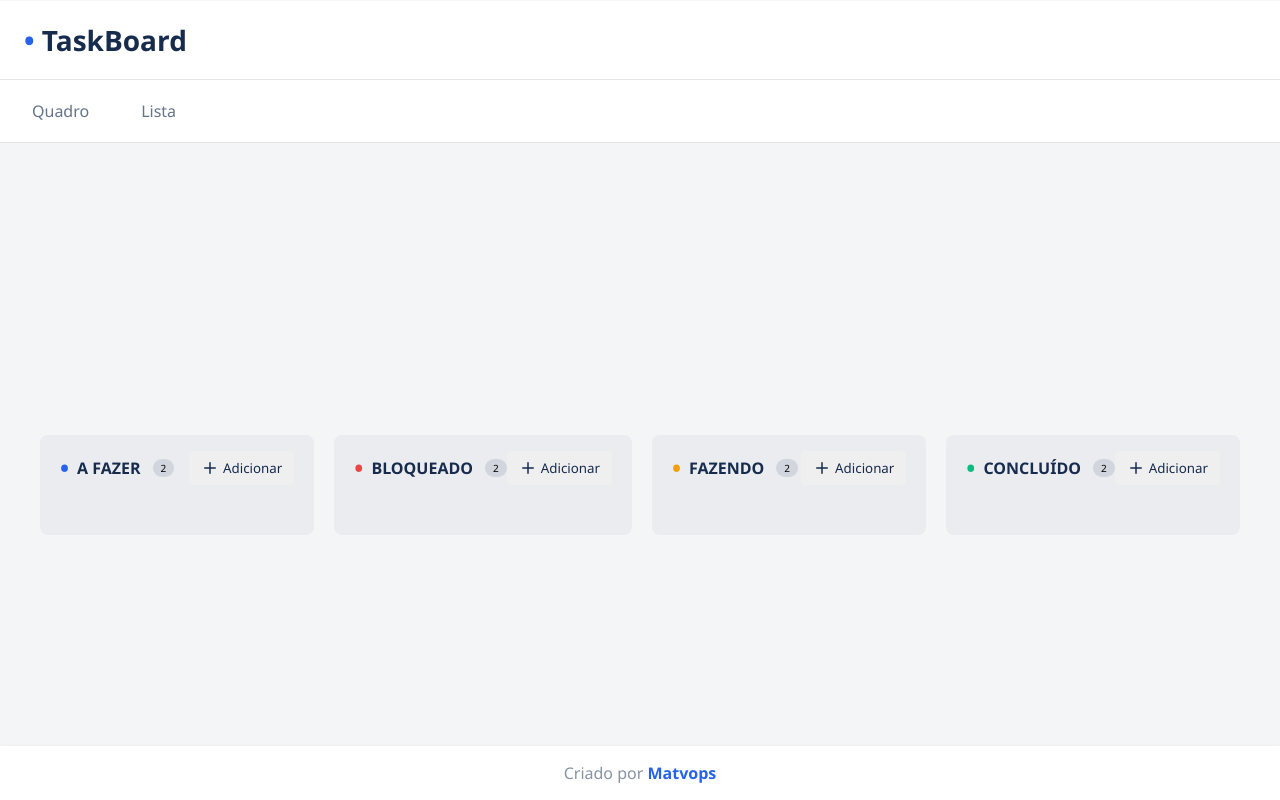
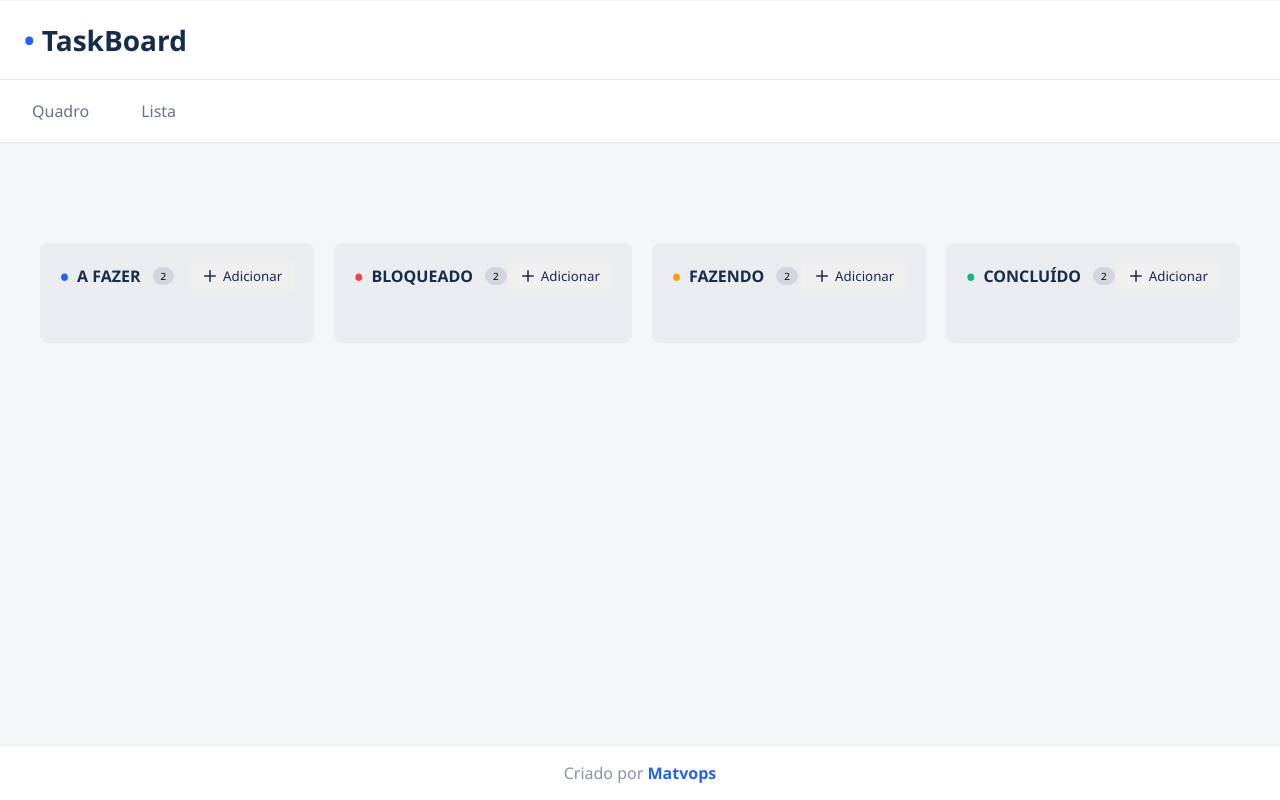
Before and after one commit to Matvops/simple-taskboard, a React (Vite) app: page / in a window 1280 px wide. Built offline with nearby package versions, Linux system fonts and the light colour scheme.

Commit message:
Feat: Corrige css

```diff
--- a/src/components/Footer/style.module.css
+++ b/src/components/Footer/style.module.css
@@ -3,6 +3,7 @@
     background-color: var(--background-color-secondary);
     padding: 1.6rem;
     box-shadow: 0 .2rem .4rem rgba(0, 0, 0, .2);
+    margin-top: auto;
 }
 
 .text {
--- a/src/templates/MainTemplate/style.module.css
+++ b/src/templates/MainTemplate/style.module.css
@@ -1,7 +1,6 @@
 .template {
     display: flex;
     flex-direction: column;
-    justify-content: space-between;
     min-height: 99.9vh;
     margin-top: 1px;
 }
```
